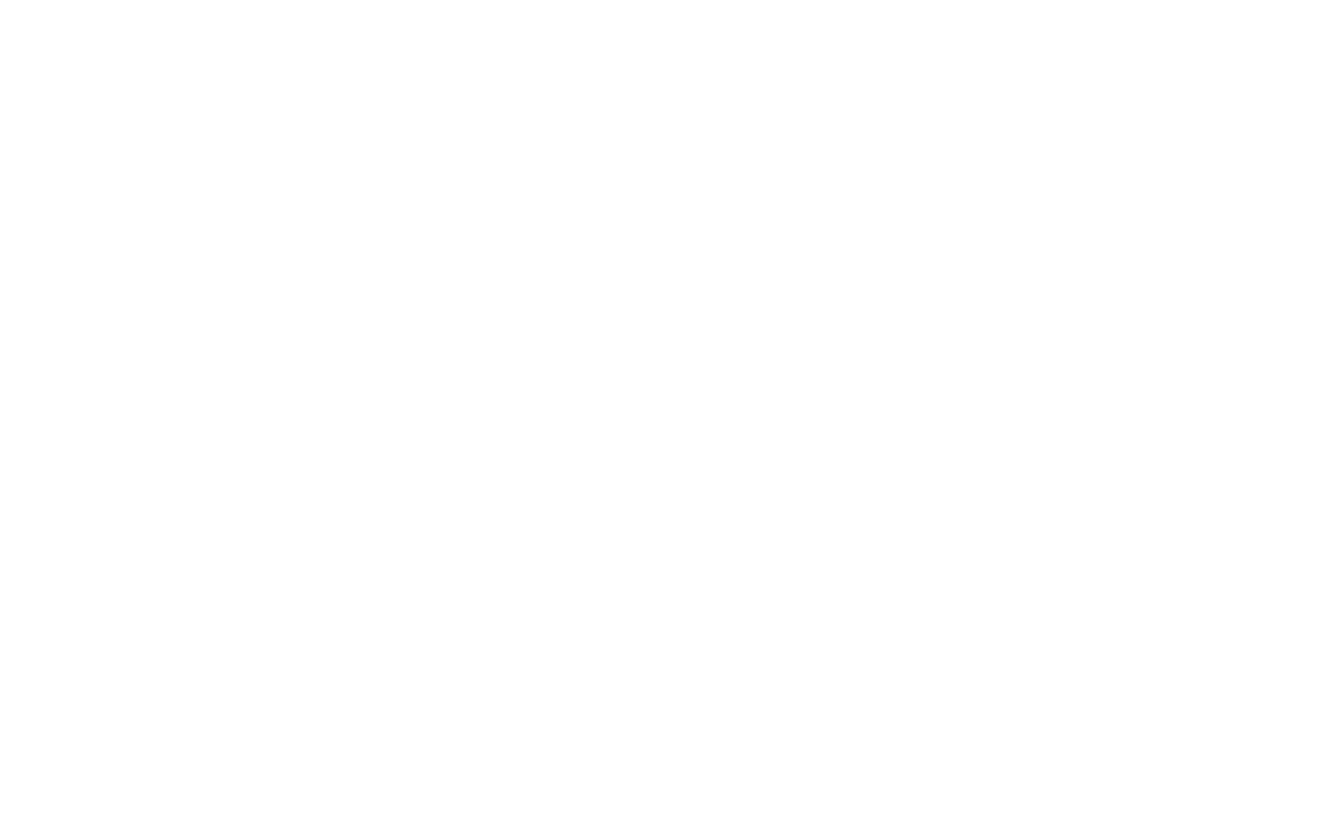
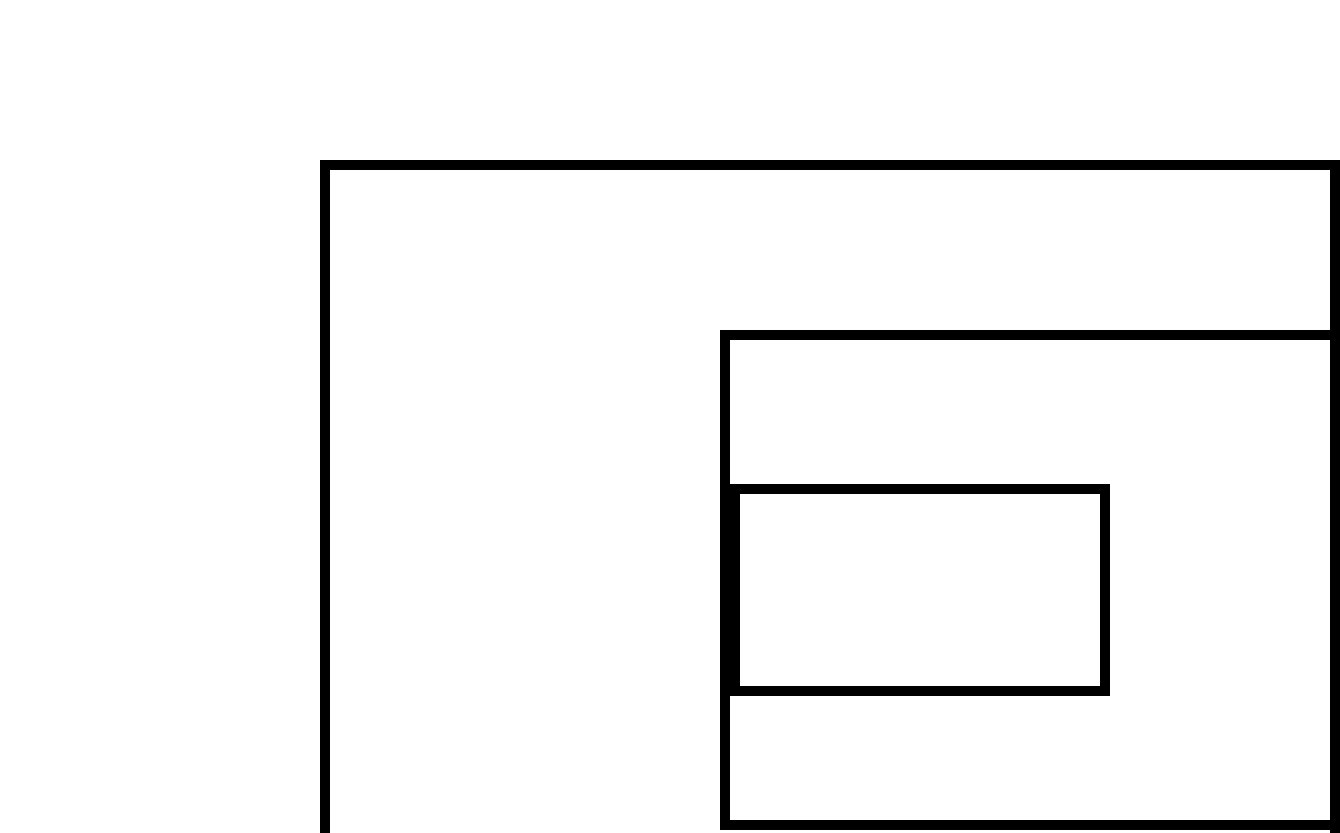
Before and after one commit to order12a/php-academy, a plain HTML site: page lesson_1/task_3/bloks.html in a window 1280 px wide. Shown: the top 833 px of the page, 1340 px wide, since content can reach past the window. Before the commit the page ends 800 px from the top, so only its background shows below. Drawn offline with Linux system fonts and the light colour scheme.

Commit message:
Third task is ready

```diff
--- a/lesson_1/task_3/bloks.html
+++ b/lesson_1/task_3/bloks.html
@@ -6,9 +6,9 @@
     <link rel="stylesheet" href="style.css">
 </head>
 <body>
-    <div>
-        <div>
-            <div></div>
+    <div class="outer">
+        <div class="inner">
+            <div class="deep"></div>
         </div>
     </div>
 </body>
--- a/lesson_1/task_3/style.css
+++ b/lesson_1/task_3/style.css
@@ -1,3 +1,35 @@
-img{
+body{
+    width: 1200px;
+    height: auto;
+}
 
+div{
+    border: solid black 10px;
 }
+
+.outer{
+    display: block;
+    /*margin: 0 auto;*/
+    position: absolute;
+    width: 1000px;
+    height: 800px;
+    top: 20%;
+    left: 25%;
+}
+
+.inner{
+    position: relative;
+    width: 60%;
+    height: 60%;
+    float: right;
+    margin-right: -10px;
+    top: 20%;
+}
+
+.deep{
+    position: relative;
+    width: 60%;
+    height: 40%;
+    float: left;
+    top: 30%;
+}
```
